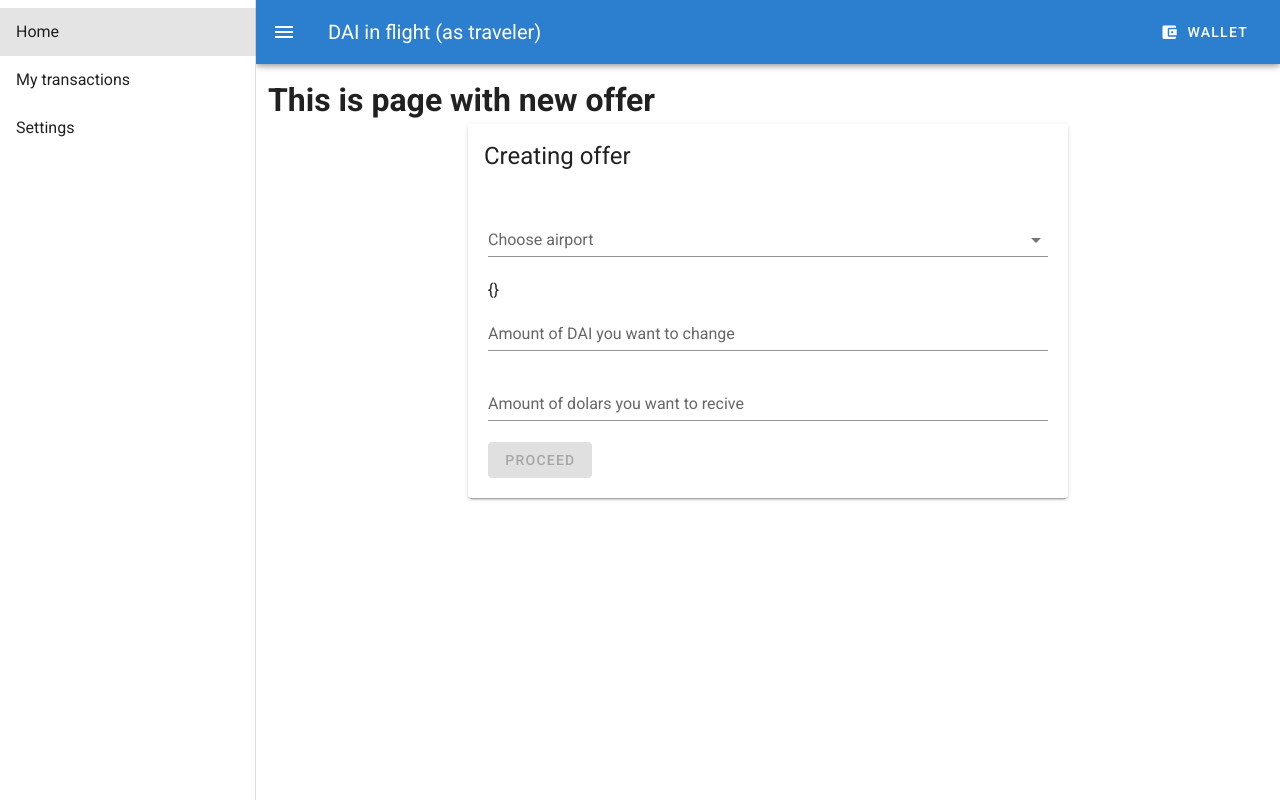
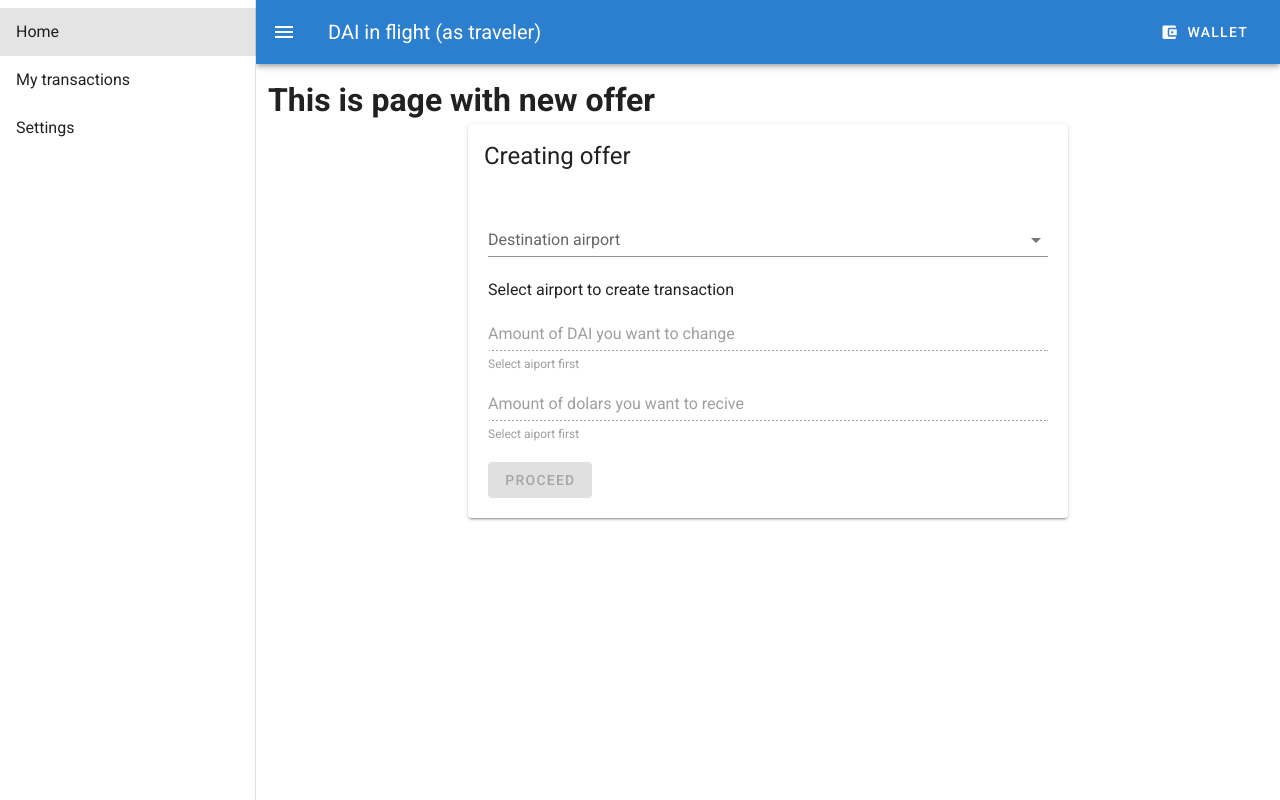
Before and after one commit to Ziomeka/buy-dai, a Vue app: page / in a window 1280 px wide. Built offline with nearby package versions, Linux system fonts and the light colour scheme.

Commit message:
feature: Disable other fields until airport is filled

```diff
--- a/src/components/NewOffer.vue
+++ b/src/components/NewOffer.vue
@@ -5,32 +5,41 @@
       <v-card-title class="headline">Creating offer</v-card-title>
       <v-form class="pa-5" v-model="valid">
         <v-autocomplete
-          label="Choose airport"
+          label="Destination airport"
           :items="airports"
           item-text="name"
           item-value="code"
           v-model="selectedAirport"
           :search-input.sync="searchAirports"
           :loading="aiportsLoading"
+          :rules="rulesForAirports"
           return-object
           no-filter
           clearable
           hide-no-data
         ></v-autocomplete>
-        {{selectedAirport}}
+        <div v-if="!isAirportSelected">Select airport to create transaction</div>
+        <div v-else>
+          Create transaction at {{selectedAirport.name}} ({{selectedAirport.code}})
+          in {{selectedAirport.currency}}
+        </div>
         <v-text-field
           v-model="dai"
           label="Amount of DAI you want to change"
           type="number"
+          :disabled="!isAirportSelected"
           :rules="rulesForAmounts"
+          :error-messages="aiportErrorMassege"
         />
         <v-text-field
           v-model="dolars"
           label="Amount of dolars you want to recive"
           type="number"
+          :disabled="!isAirportSelected"
           :rules="rulesForAmounts"
+          :error-messages="aiportErrorMassege"
         />
-        <add-offer
+        <add-offer class="mt-5"
           :transactionData="{dai, dolars}"
           :isDisabled = !valid
         />
@@ -59,8 +68,19 @@ export default {
     airports: [],
     aiportsLoading: false,
     searchAirports: null,
-    selectedAirport: {},
+    selectedAirport: null,
+    rulesForAirports: [
+      (value) => !!value || 'Required.',
+    ],
   }),
+  computed: {
+    isAirportSelected() {
+      return !!(this.selectedAirport);
+    },
+    aiportErrorMassege() {
+      return (this.isAirportSelected) ? '' : 'Select aiport first';
+    },
+  },
   watch: {
     searchAirports: _.debounce(function (query) {
       if (query && query.length > 2) {
```
